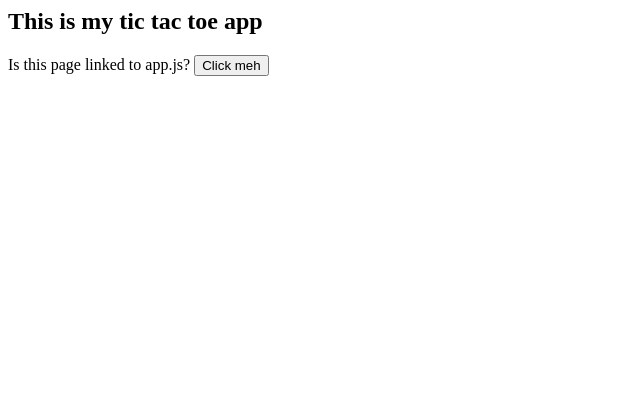
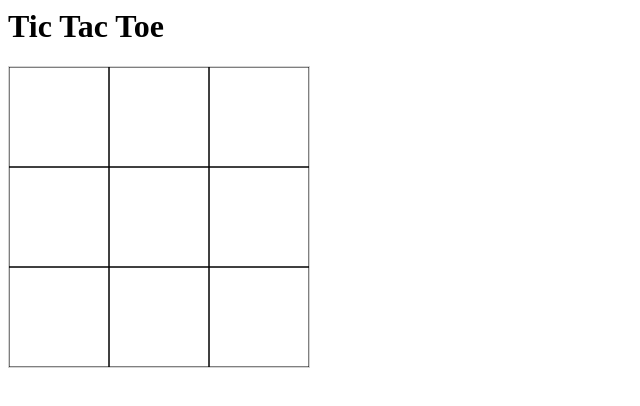
Before and after one commit to javalzar1/Mini-Apps, a plain HTML site: page tic-tac-toe/index.html in a window 1280 px wide. Shown: the whole page, without its empty margins (0-640 px from the left). Drawn offline with Linux system fonts and the light colour scheme.

Commit message:
Rendering tic tac toe playground to DOM using <canvas />

```diff
--- a/tic-tac-toe/app.js
+++ b/tic-tac-toe/app.js
@@ -1,3 +1,20 @@
-function display() {
-  alert("YEAH WE LINKED UPPPP");
+function renderPlayground() {
+  var c = document.getElementById("myCanvas");
+  var ctx = c.getContext("2d");
+
+  ctx.beginPath();
+  // first row
+  ctx.rect(0, 0, 100, 100);
+  ctx.rect(100, 0, 100, 100);
+  ctx.rect(200, 0, 100, 100);
+  // second row
+  ctx.rect(0, 100, 100, 100);
+  ctx.rect(100, 100, 100, 100);
+  ctx.rect(200, 100, 100, 100);
+  // third row
+  ctx.rect(0, 200, 100, 100);
+  ctx.rect(100, 200, 100, 100);
+  ctx.rect(200, 200, 100, 100);
+
+  ctx.stroke();
 }
--- a/tic-tac-toe/index.html
+++ b/tic-tac-toe/index.html
@@ -1,15 +1,19 @@
 <!DOCTYPE hmtl>
 <html>
+  <style>
+   /* add pontential styling here */
+   #myCanvas{
+    border:1px solid #d3d3d3;
+   }
+  </style>
   <head>
     <title>Tic Tac Toe</title>
   </head>
-  <body>
-    <h2>This is my tic tac toe app</h2>
-    <form>
-      <label>Is this page linked to app.js?</label>
-      <input type="button" value="Click meh" onClick="display()">
-    </form>
+  <body onload="renderPlayground()">
+    <h1>Tic Tac Toe</h1>
+    <canvas id="myCanvas" width="300" height="300">
+      Your browser does not support the HTML5 canvas tag.</canvas>
 
     <script type="text/javascript" src="./app.js"></script>
   </body>
-</html>
+  </html>
```
Also changed, not shown: 1 other file.
